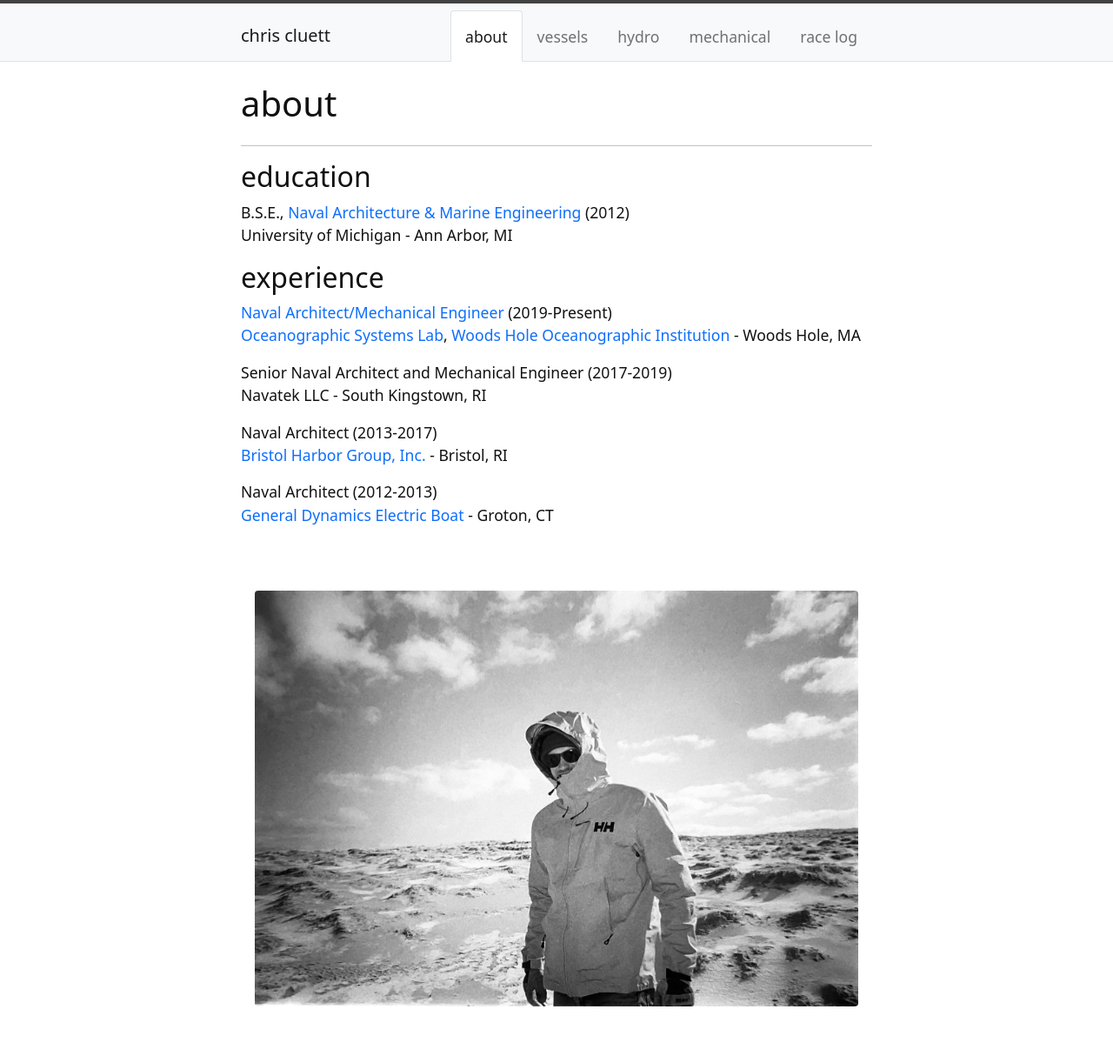
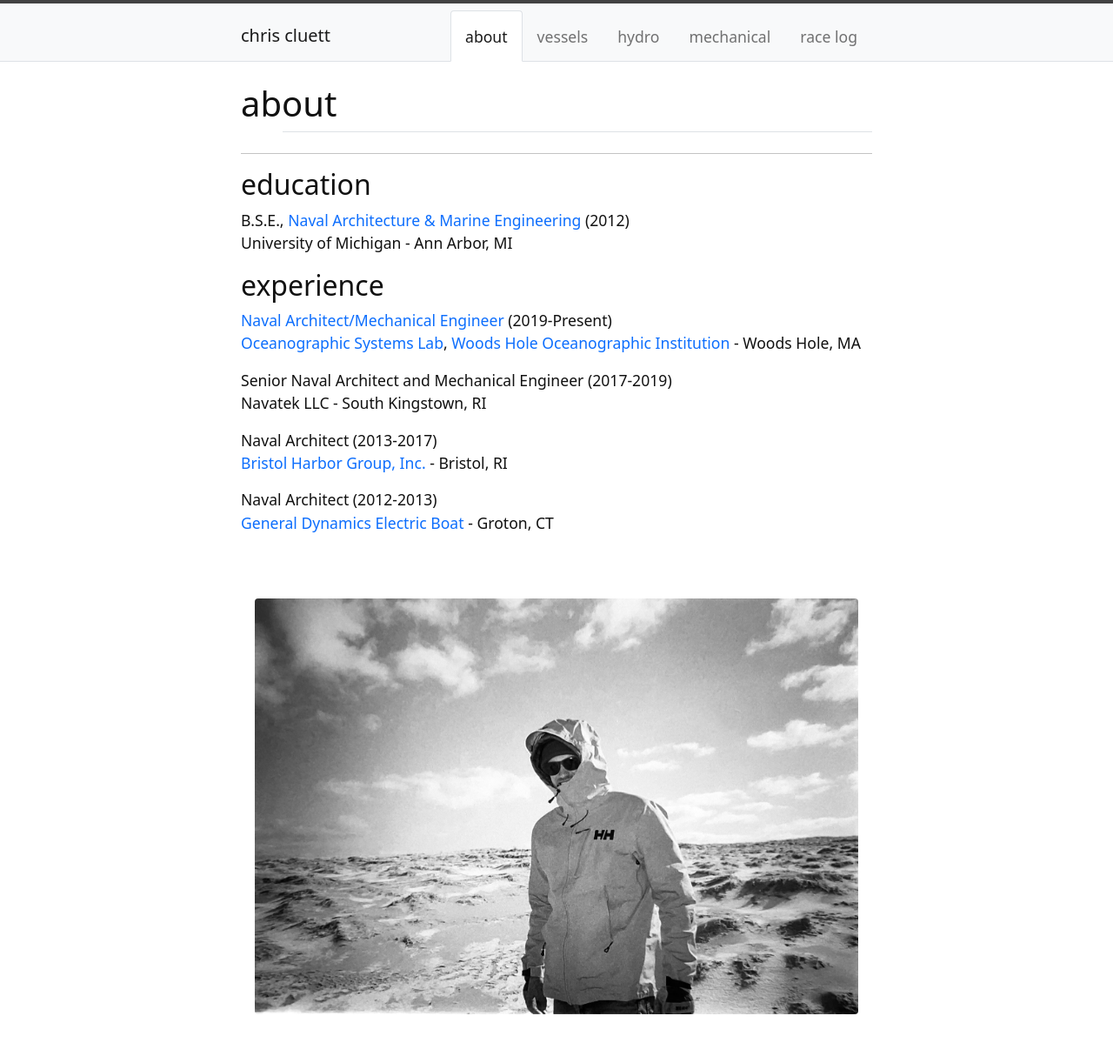
Before and after one commit to ccluett/website, a Jekyll site: the page built from content/0-about.md, in a window 1280 px wide. Shown: the whole page at 87% size. Built offline with Jekyll 4.4.1, drawn with Linux system fonts in a browser that asks for light colours.

Commit message:
Update section.html

```diff
--- a/_layouts/section.html
+++ b/_layouts/section.html
@@ -4,9 +4,10 @@ layout: default
 
 <h1>{{ page.title }}</h1>
 
-{% if page.topics %}<div class="ms-3 mb-3 border-bottom">Topics: <strong>{{ page.topics }}</strong></div>{%- endif -%}
-
-{% if page.description %}<div class="ms-3 mb-3 border-bottom">{{ page.description | markdownify }}</div>{%- endif -%}
+<div class="ms-5 mb-3 border-bottom">
+    {% if page.description %}<div class="">{{ page.description | markdownify }}</div>{%- endif -%}
+    {% if page.topics %}<div class="">{{ "Topics: <strong>" | append: page.topics | append: "</strong>" | markdownify }}</div>{%- endif -%}
+</div>
 
 {% if page.youtubeid %}
 <div class="text-center mb-4 border rounded p-2">
```
